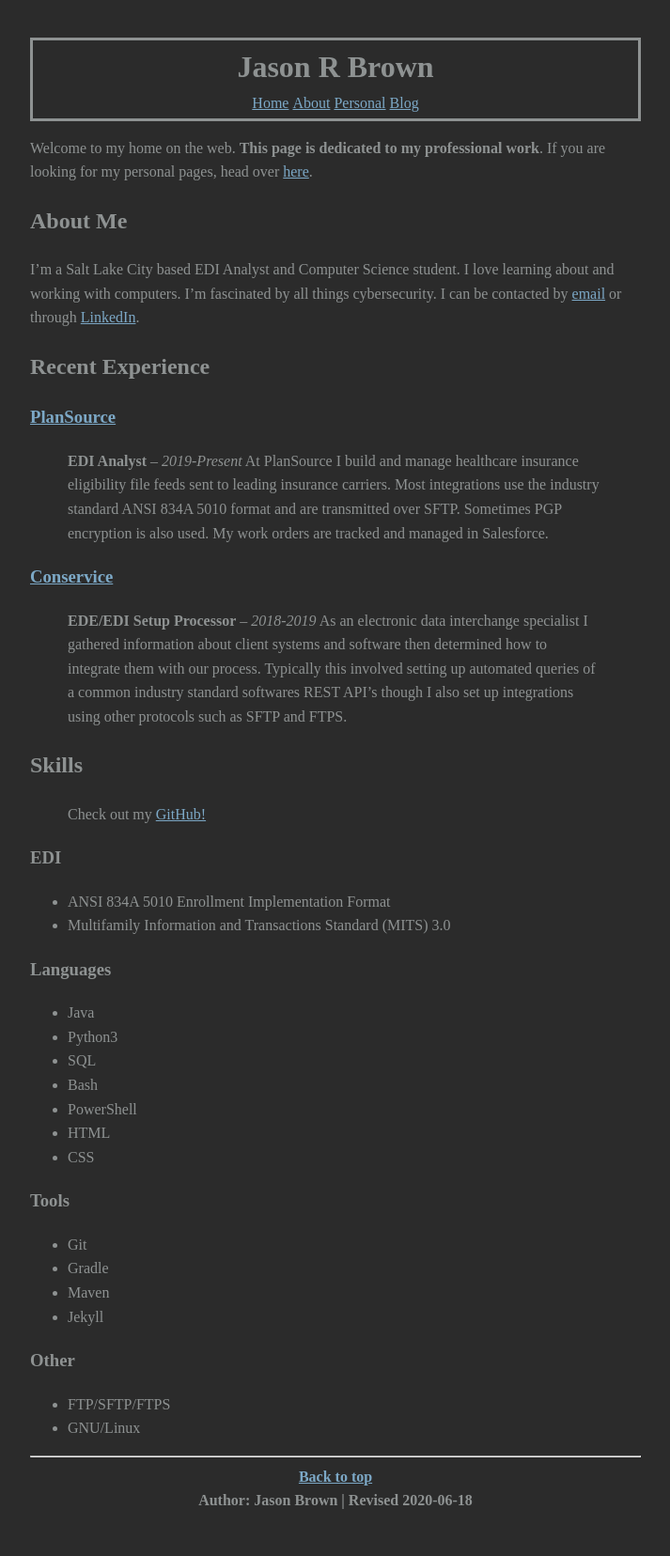
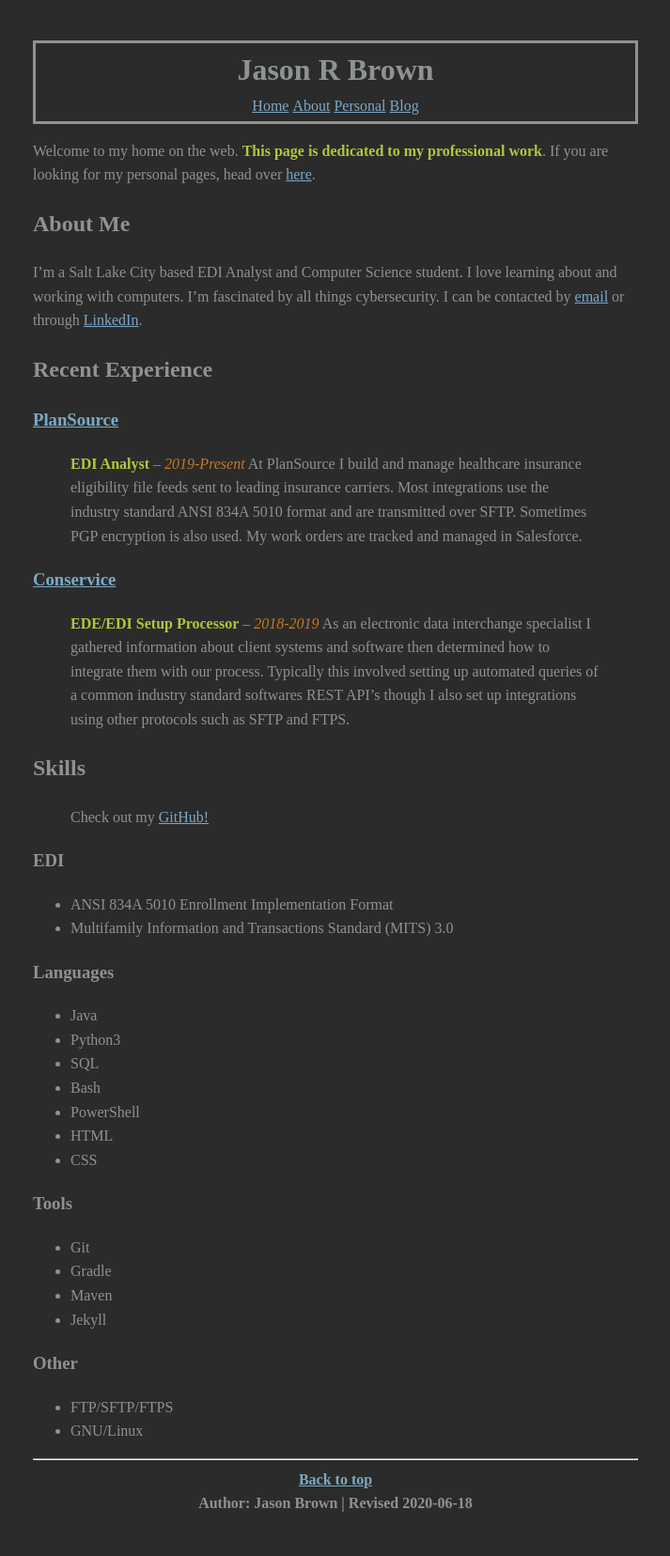
Before and after one commit to noUsernamesLef7/noUsernamesLef7.github.io, a Jekyll site: the page built from index.md, in a window 1280 px wide. Shown: the whole page at 94% size, without its empty margins (283-996 px from the left). Built offline with Jekyll 4.4.1, drawn with Linux system fonts in a browser that asks for light colours.

Commit message:
CSS tweaks

```diff
--- a/assets/css/darcula-like.css
+++ b/assets/css/darcula-like.css
@@ -40,3 +40,15 @@ footer {
 	text-align:center;
 	font-weight:bold;
 }
+
+div {
+	padding: 3px;
+}
+
+strong {
+	color: #b1c73d;
+}
+
+em {
+	color: #c57825;
+}
```
